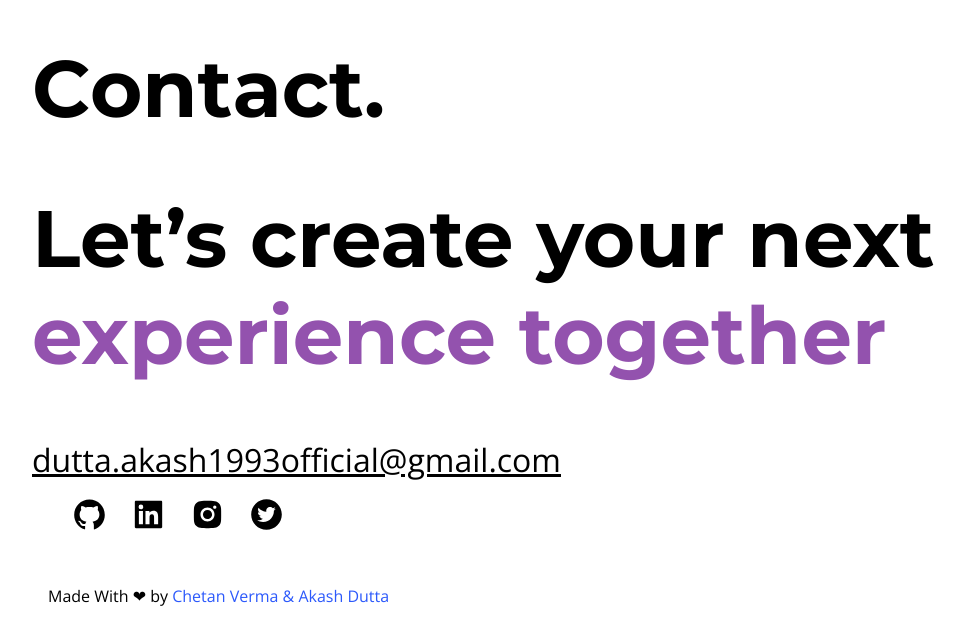
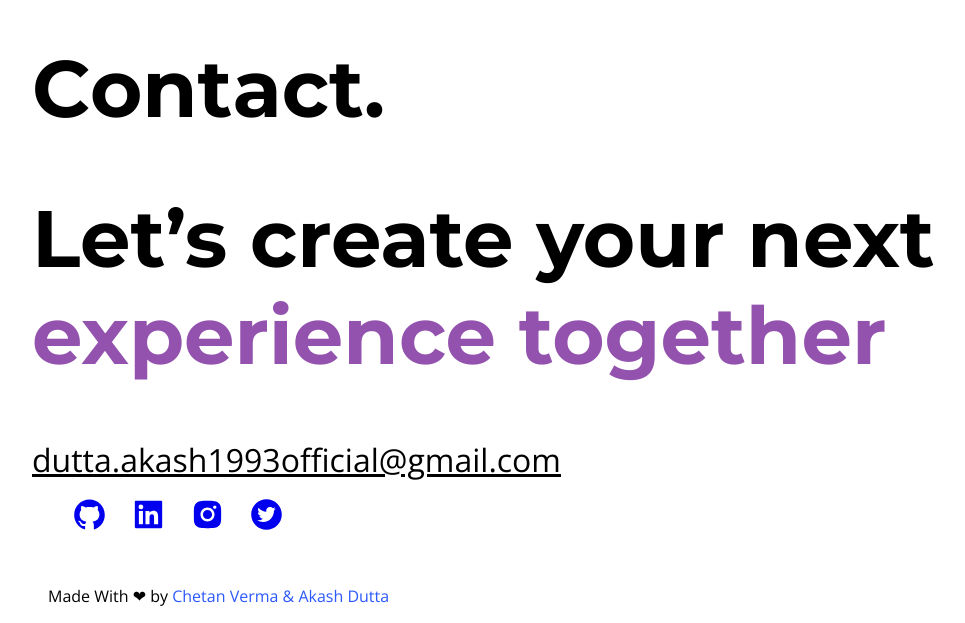
Before and after one commit to adutta93/akash-portfolio, a React (Create React App) app: page / in a window 1280 px wide. Shown: the part 2802-3425 px from the top of the page, without its empty margins (208-1173 px from the left). Built offline with nearby package versions, Linux system fonts and the light colour scheme; the HTML template or start-up script is replaced by a standard one.

Commit message:
some changes

```diff
--- a/src/App.css
+++ b/src/App.css
@@ -149,6 +149,7 @@ li .link:hover {
   display: grid;
   grid-template-columns: repeat(2, 1fr);
   grid-gap: 5em;
+  margin-left: -3rem;
 }
 
 .project img {
@@ -210,7 +211,7 @@ li .link:hover {
 }
 
 /* SMARTPHONES PORTRAIT */
-@media screen and (max-width: 960px) {
+@media screen and (max-width: 768px) {
   /* body {
     font-size: 6px;
   } */
--- a/src/components/Contact.js
+++ b/src/components/Contact.js
@@ -28,13 +28,37 @@ class Contact extends Component {
               {data.contactEmail}
             </a>
             <ul>
+              <a
+                target="blank"
+                href="https://github.com/akash-dutta-au7"
+                rel="noopener noreferrer"
+              >
                 <AiFillGithub size={35} style={{ marginRight: "1.5rem" }} />
+              </a>
+              <a
+                target="blank"
+                href="https://www.linkedin.com/in/akash-dutta-0a4993173/"
+                rel="noopener noreferrer"
+              >
                 <AiFillLinkedin size={35} style={{ marginRight: "1.5rem" }} />
+              </a>
+              <a
+                target="blank"
+                href="https://www.instagram.com/aaakash.js/"
+                rel="noopener noreferrer"
+              >
                 <AiFillInstagram size={35} style={{ marginRight: "1.5rem" }} />
+              </a>
+              <a
+                target="blank"
+                href="https://twitter.com/mernstackdev93"
+                rel="noopener noreferrer"
+              >
                 <AiFillTwitterCircle
                   size={35}
                   style={{ marginRight: "1.5rem" }}
                 />
+              </a>
             </ul>
           </div>
         </Fade>
```
Lines whose indentation alone changed are shown as unchanged.
